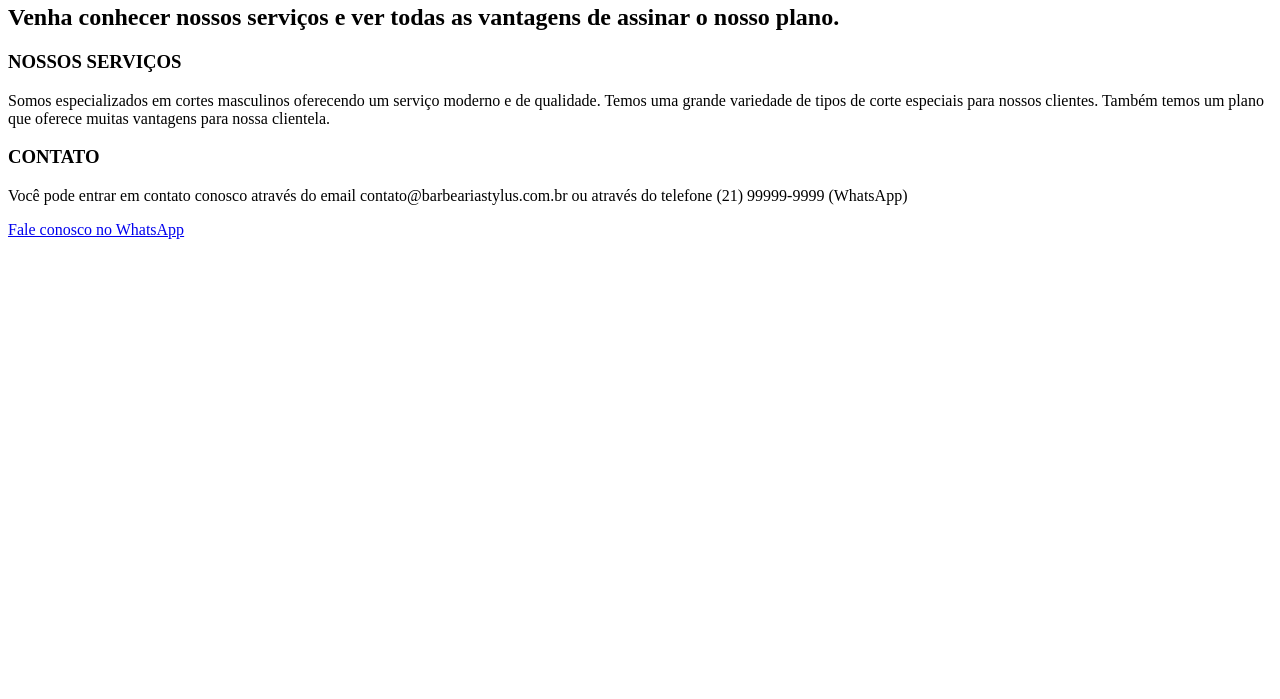
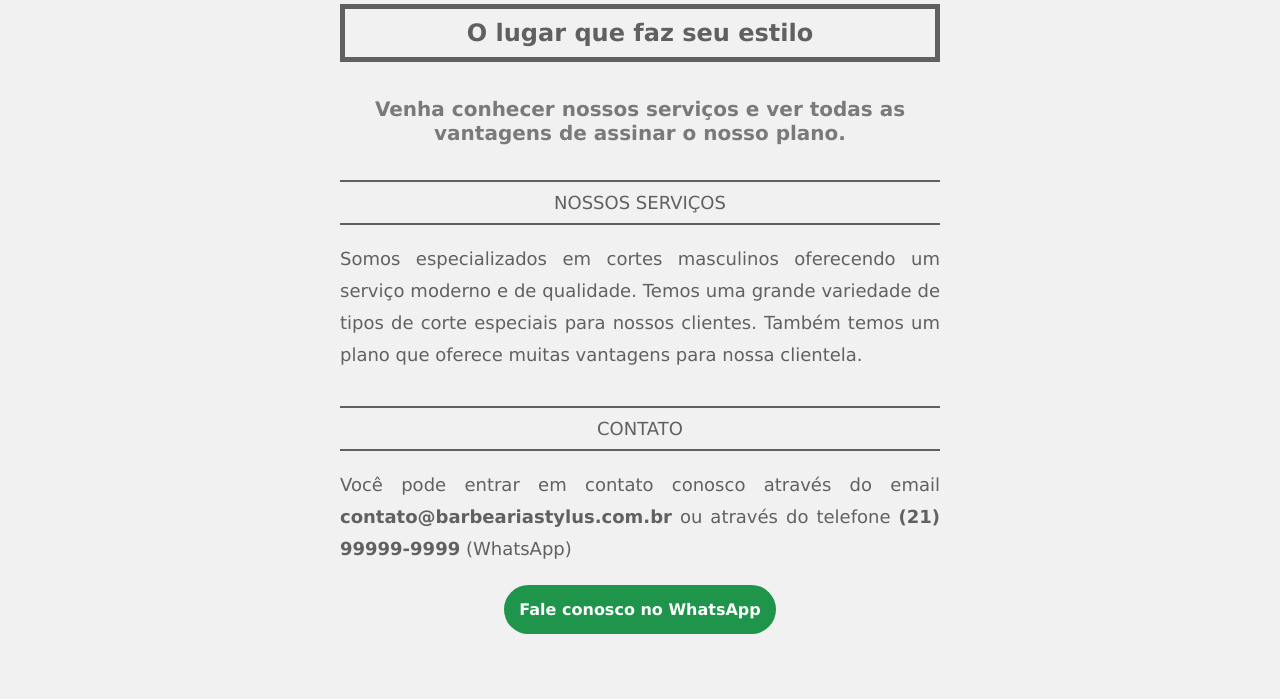
Before and after one commit to dev-jefferson-lopes/projeto-03-html-css, a plain HTML site: page index.html in a window 1280 px wide. Shown: the part 294-993 px from the top of the page. Before the commit the page ends 800 px from the top, so only its background shows below. Drawn offline with Linux system fonts and the light colour scheme.

Commit message:
Introduzindo o CSS

```diff
--- /dev/null
+++ b/assets/css/style.css
@@ -0,0 +1,65 @@
+body {
+    background-color: #f1f1f1;
+    font-family: Verdana, Geneva, Tahoma, sans-serif;
+    margin: 20px 0 80px;
+}
+
+img {
+    width: 190px;
+}
+
+div {
+    width: 600px;
+    margin: 0 auto;
+    text-align: center;
+}
+
+h1 {
+    font-size: 24px;
+    color: #606062;
+    padding: 10px;
+    border: 5px solid #606062;
+}
+
+h2 {
+    font-size: 20px;
+    color: #7a797b;
+    margin: 35px 20px;
+}
+
+h3 {
+    font-size: 18px;
+    font-weight: normal;
+    color: #606062;
+    padding: 10px 0;
+    margin-top: 30px;
+    border-top: 2px solid #606062;
+    border-bottom: 2px solid #606062;
+}
+
+p {
+    font-size: 18px;
+    text-align: justify;
+    line-height: 32px;
+    color: #616163;
+    margin-bottom: 35px;
+}
+
+span {
+    font-weight: bold;
+}
+
+a {
+    font-size: 16px;
+    font-weight: bold;
+    text-decoration: none;
+    padding: 15px;
+    margin-top: 15px;
+    color: #ffffff;
+    background-color: #1e954a;
+    border-radius: 25px;
+}
+
+a:hover{
+    opacity: .8;
+}
--- a/index.html
+++ b/index.html
@@ -5,6 +5,7 @@
     <meta charset="UTF-8">
     <meta http-equiv="X-UA-Compatible" content="IE=edge">
     <meta name="viewport" content="width=device-width, initial-scale=1.0">
+    <link rel="stylesheet" href="assets/css/style.css">
     <title>Barbearia Stylus</title>
 </head>
 
@@ -21,7 +22,7 @@
             variedade de tipos de corte especiais para nossos clientes. Também temos um plano que oferece muitas
             vantagens para nossa clientela.</p>
     </div>
-
+    <div>
     <h3>CONTATO</h3>
     <p>Você pode entrar em contato conosco através do email <span>contato@barbeariastylus.com.br</span> ou através do
         telefone <span>(21) 99999-9999</span> (WhatsApp)</p>
```
